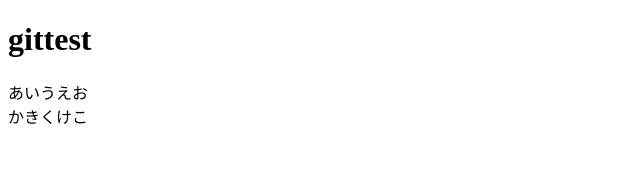
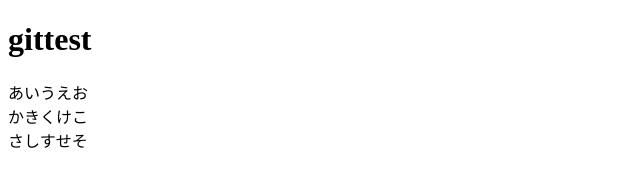
Before and after one commit to kaoriko319/first-test, a plain HTML site: page index.html in a window 1280 px wide. Shown: the full height of the page, 0-640 px from the left. Drawn offline with Linux system fonts and the light colour scheme.

Commit message:
テスト03

```diff
--- a/index.html
+++ b/index.html
@@ -6,6 +6,6 @@
 </head>
 <body>
 <H1>gittest</H1>
-<p>あいうえお<br>かきくけこ</p>
+<p>あいうえお<br>かきくけこ<BR>さしすせそ</p>
 </body>
 </html>
```
